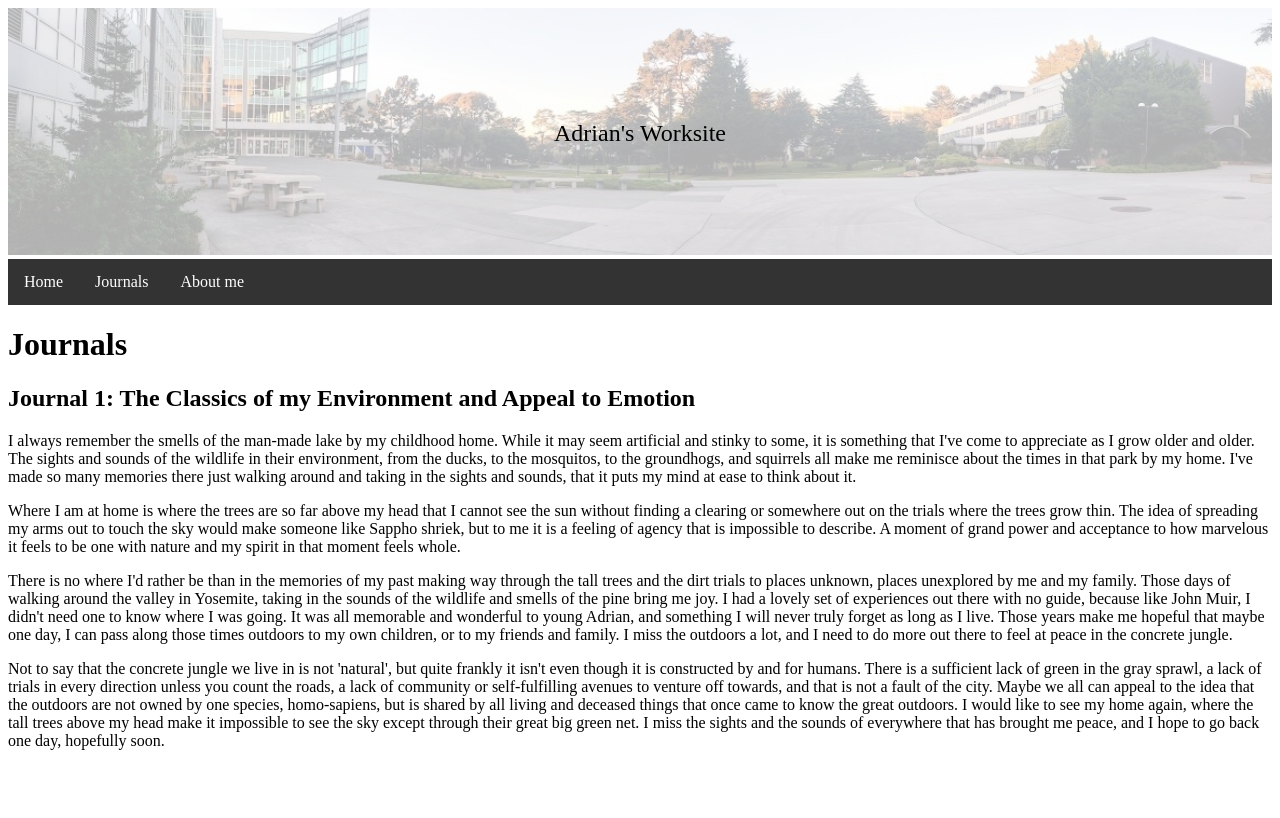
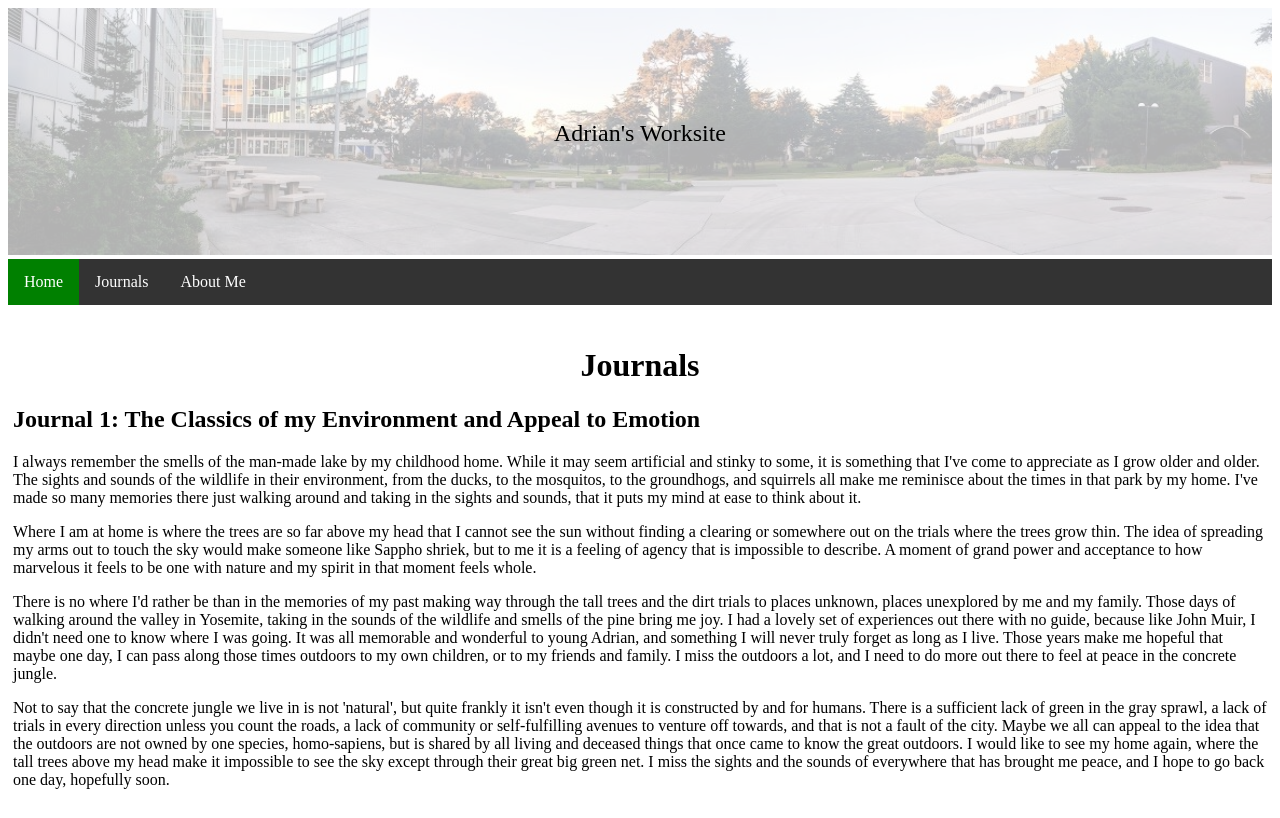
Before and after one commit to Centroids/centroids.github.io, a plain HTML site: page index.html in a window 1280 px wide. Drawn offline with Linux system fonts and the light colour scheme.

Commit message:
testing realm updates

```diff
--- a/assets/index.css
+++ b/assets/index.css
@@ -24,6 +24,10 @@
   background-color: #333;
 }
 
+.active{
+  background-color: green;
+}
+
 .navBar ul li{
   display: inline;
   float: left;
@@ -36,3 +40,11 @@
   padding: 14px 16px;
   text-decoration: none;
 }
+
+.journals {
+  padding: 5px 5px;
+}
+
+.journals h1{
+  text-align: center;
+}
--- a/index.html
+++ b/index.html
@@ -17,15 +17,17 @@
   </div>
   <div class="navBar">
     <ul>
-      <li><a href="index.html">Home</a></li>
+      <li><a href="index.html" class="active">Home</a></li>
       <li><a href="index.html#Journals">Journals</a></li>
-      <li><a href="index.html#Aboutme">About me</a></li>
+      <li><a href="index.html#Aboutme">About Me</a></li>
     </ul>
   </div>
-  <div>
+  <div class="splashPage">
+    <ul>
 
+    </ul>
   </div>
-  <div id="Journals">
+  <div class="journals">
     <h1>Journals</h1>
     <article class="JournalOne">
     <h2>Journal 1: The Classics of my Environment and Appeal to Emotion</h2>
```
Also changed, not shown: assets/index.js (added).
